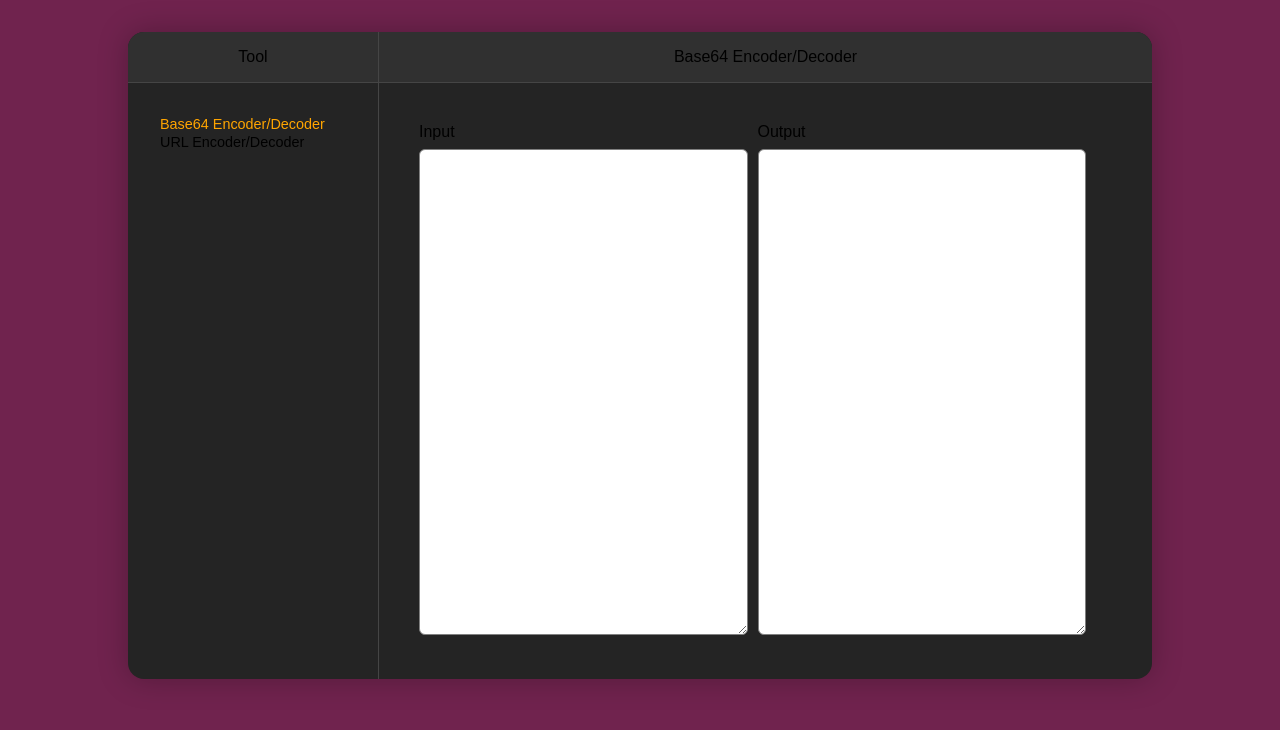
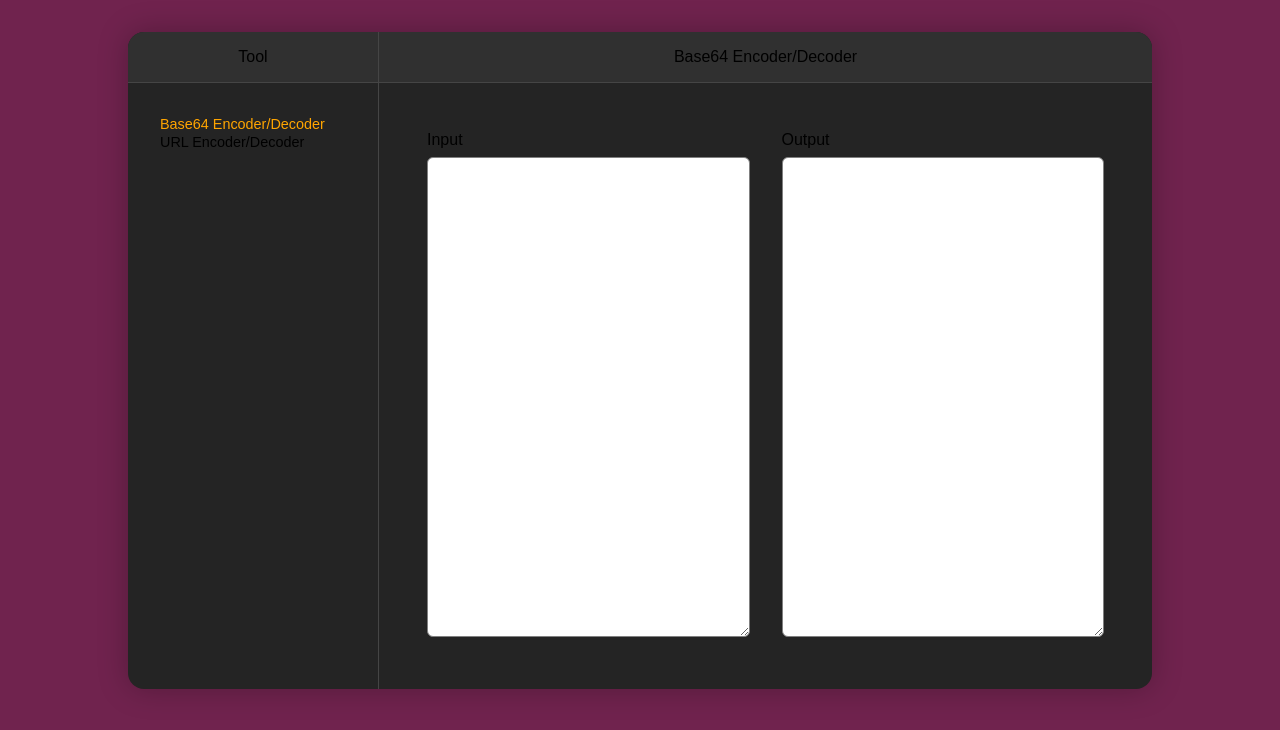
Before and after one commit to eliandoran/toolkit, a SvelteKit app: page / in a window 1280 px wide. Shown: the top 730 px of the page. Built offline with nearby package versions, Linux system fonts and the light colour scheme.

Commit message:
Improve input/output boxes alignment

```diff
--- a/src/routes/+page.svelte
+++ b/src/routes/+page.svelte
@@ -79,6 +79,7 @@
         border: 1px solid gray;
         border-radius: 6px;
         min-height: 60vh;
+        box-sizing: border-box;
     }
 
     .input,
@@ -86,7 +87,6 @@
         float: left;
         width: 50%;
         padding: 1em;
-        margin: -0.5em;
         box-sizing: border-box;
     }
 </style>
```
